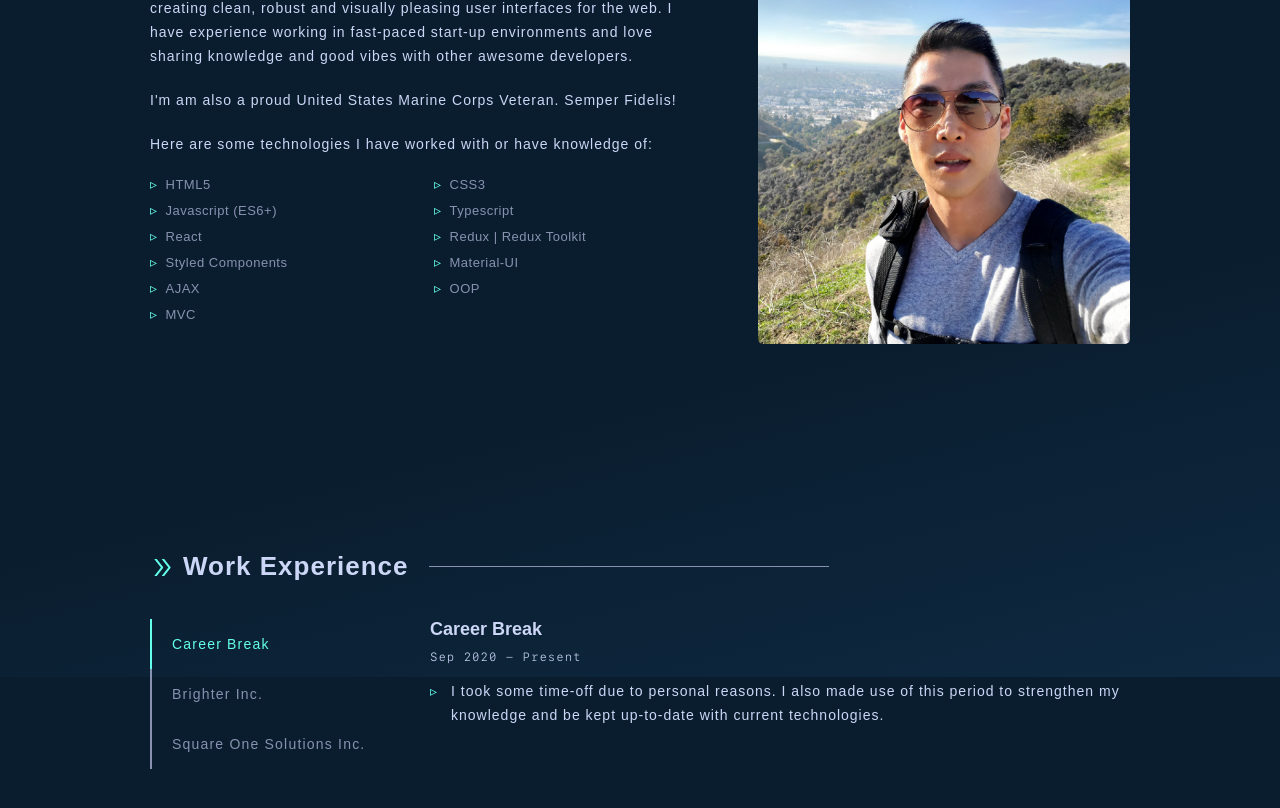
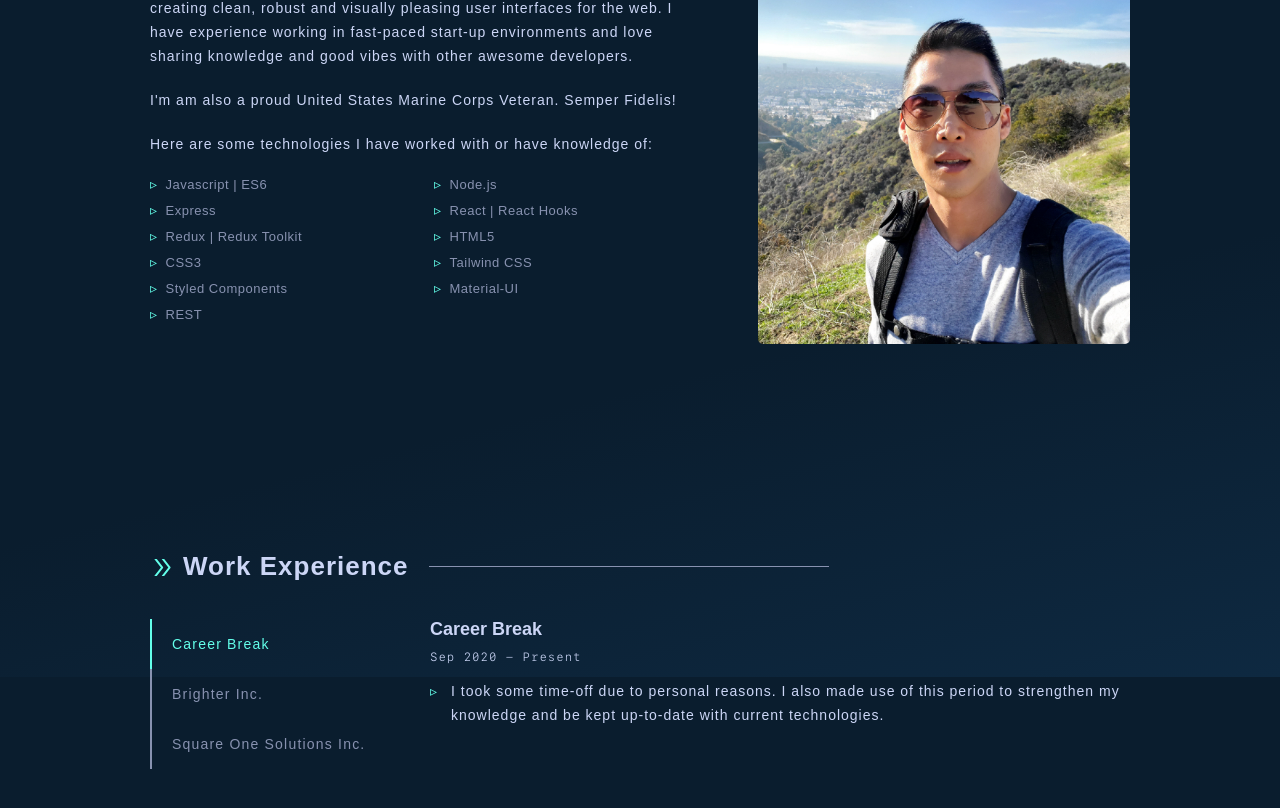
Before and after one commit to TPSReports80/portfolio, a React (Create React App) app: page / in a window 1280 px wide. Shown: the part 923-1731 px from the top of the page. Built offline with nearby package versions, Linux system fonts and the light colour scheme; a web font is replaced by a local one.

Commit message:
updated portfolio and resume

```diff
--- a/src/components/About/index.js
+++ b/src/components/About/index.js
@@ -41,17 +41,17 @@ const About = () => {
             Here are some technologies I have worked with or have knowledge of:
           </AboutTech>
           <TechList>
+            <TechItem>Javascript | ES6</TechItem>
+            <TechItem>Node.js</TechItem>
+            <TechItem>Express</TechItem>
+            <TechItem>React | React Hooks</TechItem>
+            <TechItem>Redux | Redux Toolkit</TechItem>
             <TechItem>HTML5</TechItem>
             <TechItem>CSS3</TechItem>
-            <TechItem>Javascript (ES6+)</TechItem>
-            <TechItem>Typescript</TechItem>
-            <TechItem>React</TechItem>
-            <TechItem>Redux | Redux Toolkit</TechItem>
+            <TechItem>Tailwind CSS</TechItem>
             <TechItem>Styled Components</TechItem>
             <TechItem>Material-UI</TechItem>
-            <TechItem>AJAX</TechItem>
-            <TechItem>OOP</TechItem>
-            <TechItem>MVC</TechItem>
+            <TechItem>REST</TechItem>
           </TechList>
         </AboutLeft>
         <AboutRight>
```
Also changed, not shown: 1 other file (tests, documents, lock files or other folders).
